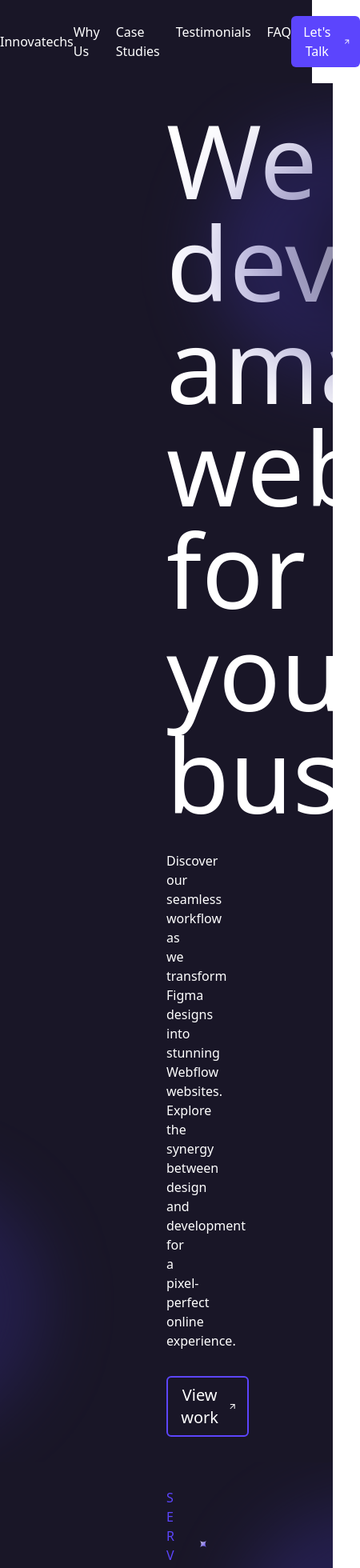
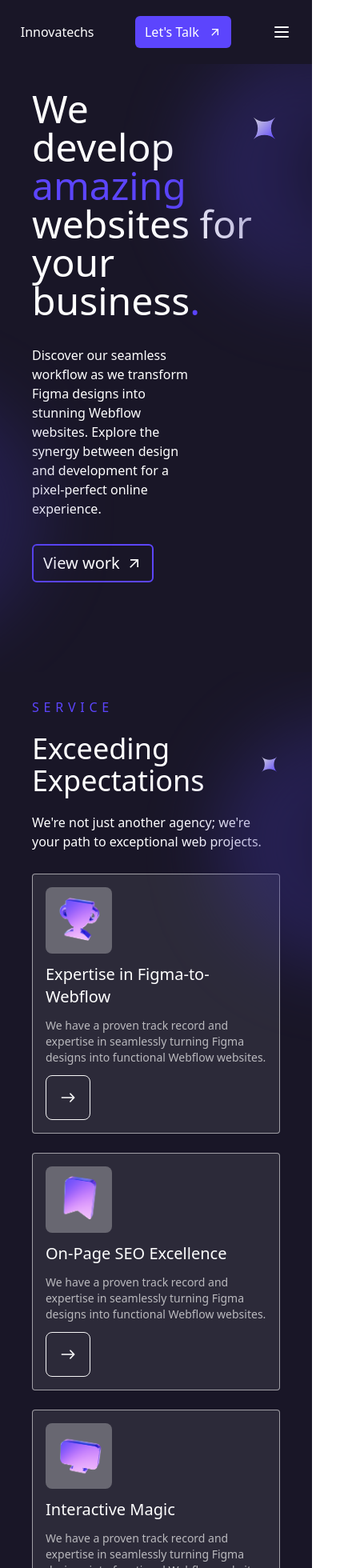
Before and after one commit to oufkirhamza/Innovatechs, a React (Create React App) app: page / in a window 390 px wide. Shown: the top 1960 px of the page at 80% size, 450 px wide, since content can reach past the window. Built offline with nearby package versions, Linux system fonts and the light colour scheme.

Commit message:
responsivite

```diff
--- a/src/components/strar.jsx
+++ b/src/components/strar.jsx
@@ -20,8 +20,8 @@ const Star = ({className}) => {
           y2="55"
           gradientUnits="userSpaceOnUse"
         >
-          <stop stop-color="#5C45FD" />
-          <stop offset="1" stop-color="#D5D4D9" />
+          <stop stopColor="#5C45FD"  />
+          <stop offset="1" stopColor="#D5D4D9" />
         </linearGradient>
       </defs>
     </svg>
--- a/src/layouts/header.jsx
+++ b/src/layouts/header.jsx
@@ -1,11 +1,19 @@
-import React from "react";
+import React, { useState } from "react";
 import { MdArrowOutward } from "react-icons/md";
+import { TbMenu2 } from "react-icons/tb";
+import { MdClose } from "react-icons/md";
 
 const Header = () => {
+  const [isOpen, setIsOpen] = useState(false);
+
   return (
-    <div className="flex justify-around items-center bg-alpha py-5 text-white relative">
+    <div className="flex justify-around items-center max-[430px]:z-50 max-[430px]:fixed max-[430px]:top-0 max-[430px]:inset-x-0 bg-alpha py-5 text-white relative">
       <h1>Innovatechs</h1>
-      <div className="flex gap-5">
+      <div
+        className={`flex gap-5 max-[430px]:absolute max-[430px]:left-3 max-[430px]:flex-col duration-500 max-[430px]:bg-alpha max-[430px]:inset-x-0 max-[430px]:py-5 ${
+          isOpen ? "max-[430px]:top-20" : "max-[430px]:-top-96"
+        }`}
+      >
         <p className="cursor-pointer hover:text-teta">Why Us</p>
         <p className="cursor-pointer hover:text-teta">Case Studies</p>
         <p className="cursor-pointer hover:text-teta">Testimonials</p>
@@ -14,6 +22,21 @@ const Header = () => {
       <button className="flex gap-3 items-center px-3 bg-teta py-2 rounded-md">
         Let's Talk <MdArrowOutward />
       </button>
+      {isOpen ? (
+        <MdClose
+          onClick={() => {
+            setIsOpen(!isOpen);
+          }}
+          className="hidden max-[430px]:flex text-2xl z-50"
+        />
+      ) : (
+        <TbMenu2
+          onClick={() => {
+            setIsOpen(!isOpen);
+          }}
+          className="hidden max-[430px]:flex text-2xl z-50"
+        />
+      )}
     </div>
   );
 };
--- a/src/pages/Home/components/firstSection.jsx
+++ b/src/pages/Home/components/firstSection.jsx
@@ -7,11 +7,11 @@ import Star from "../../../components/strar";
 export const FirstSection = () => {
 
   return (
-    <div className="flex flex-col bg-alpha px-52 py-8 text-white gap-8 relative overflow-hidden">
+    <div className=" flex flex-col bg-alpha lg:px-52 px-10 py-28 lg:py-8 text-white gap-8 relative overflow-hidden">
         <div className="bluri absolute -right-64 top-16 w-[400px] h-[300px] rounded-full"></div>
         <div className="bluri absolute -left-64 bottom-12 w-[300px] h-[300px] rounded-full"></div>
-      <h1 className="text-9xl text-balance font-medium">
-        <span className="flex items-center gap-4">We develop <Star className="w-10"/> </span> <span>amazing</span> websites for your business
+      <h1 className="text-5xl lg:text-9xl lg:text-balance font-medium">
+        <span className="flex items-center gap-4">We develop <Star className="w-10"/> </span> <span className="text-teta">amazing</span> websites for your business
         <span className="text-teta">.</span>
       </h1>
       <p className="w-[65%] text-md ">
--- a/src/pages/Home/components/firstSection.sass
+++ b/src/pages/Home/components/firstSection.sass
@@ -1,3 +1,4 @@
+
 .bluri
     background-image: radial-gradient(circle, #191627, #1d1745, #382f8c, #493bc3b6, #7966f588)
     filter: blur(3rem)
--- a/src/pages/Home/components/serviceSection.jsx
+++ b/src/pages/Home/components/serviceSection.jsx
@@ -48,10 +48,10 @@ export const ServiceSection = () => {
     },
   ];
   return (
-    <div className="bg-alpha px-52 text-white py-8 relative overflow-x-hidden">
+    <div className="bg-alpha px-10 lg:px-52 text-white py-8 relative overflow-x-hidden">
       <div className="bluri absolute -right-72 top-16 w-[400px] h-[300px] rounded-full"></div>
       <div className="bluri absolute -left-64 bottom-12 w-[300px] h-[300px] rounded-full"></div>
-        <Star className='absolute right-[40vw] top-24 w-3'/>
+        <Star className='absolute right-[40vw] top-24 w-3 hidden lg:flex'/>
       <h1 className="text-teta tracking-wider">S E R V I C E</h1>
       <div className="text-4xl flex items-center gap-3 py-5">
         <h1>Exceeding Expectations</h1> <Star className="w-10" />
@@ -60,9 +60,9 @@ export const ServiceSection = () => {
         We're not just another agency; we're your path to exceptional web
         projects.
       </p>
-      <div className="flex gap-6 flex-wrap py-7">
+      <div className="flex flex-col lg:flex-row gap-6 flex-wrap py-7">
         {services.map((element, index) => (
-          <div className="p-4 w-[30%] flex flex-col gap-3 border border-[#f5f5f595] bg-[#f5f5f517] rounded">
+          <div key={index} className="p-4 lg:w-[30%] flex flex-col gap-3 border border-[#f5f5f595] bg-[#f5f5f517] rounded">
             <div className="bg-[#f5f5f54c] w-[30%] rounded-lg">
               <img className="" src={element.icon} alt="" />
             </div>
--- a/tailwind.config.js
+++ b/tailwind.config.js
@@ -7,7 +7,7 @@ module.exports = {
   theme: {
     extend: {
       fontFamily: {
-        'montserrat': ["Montserrat-VariableFont"],
+        'Poppins': ["Poppins-Regular"],
       },
       colors: {
         "alpha": "#191627",
```
Also changed, not shown: src/assets/font/Montserrat-VariableFont_wght.ttf (deleted), src/assets/img/thinsmooth.svg, src/index.css (line endings or trailing spaces).
